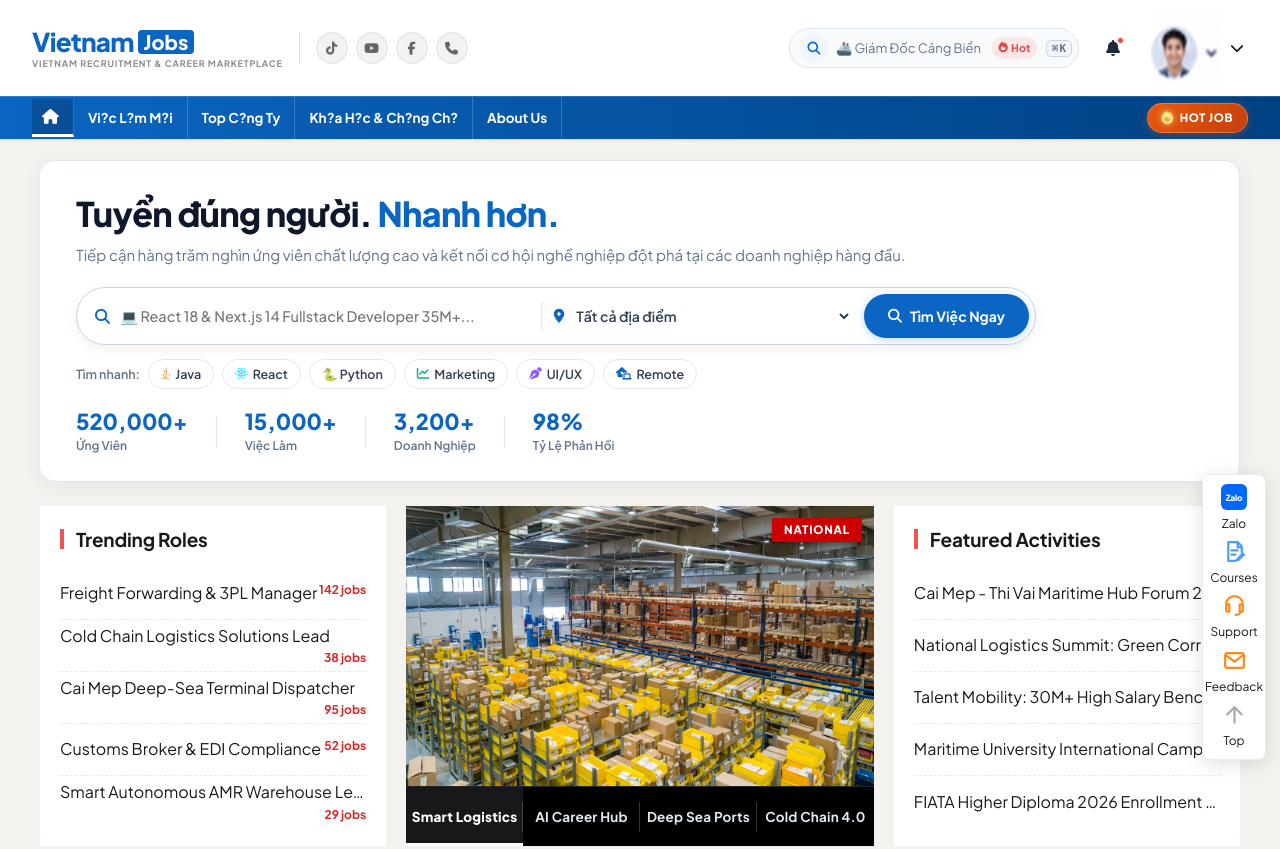
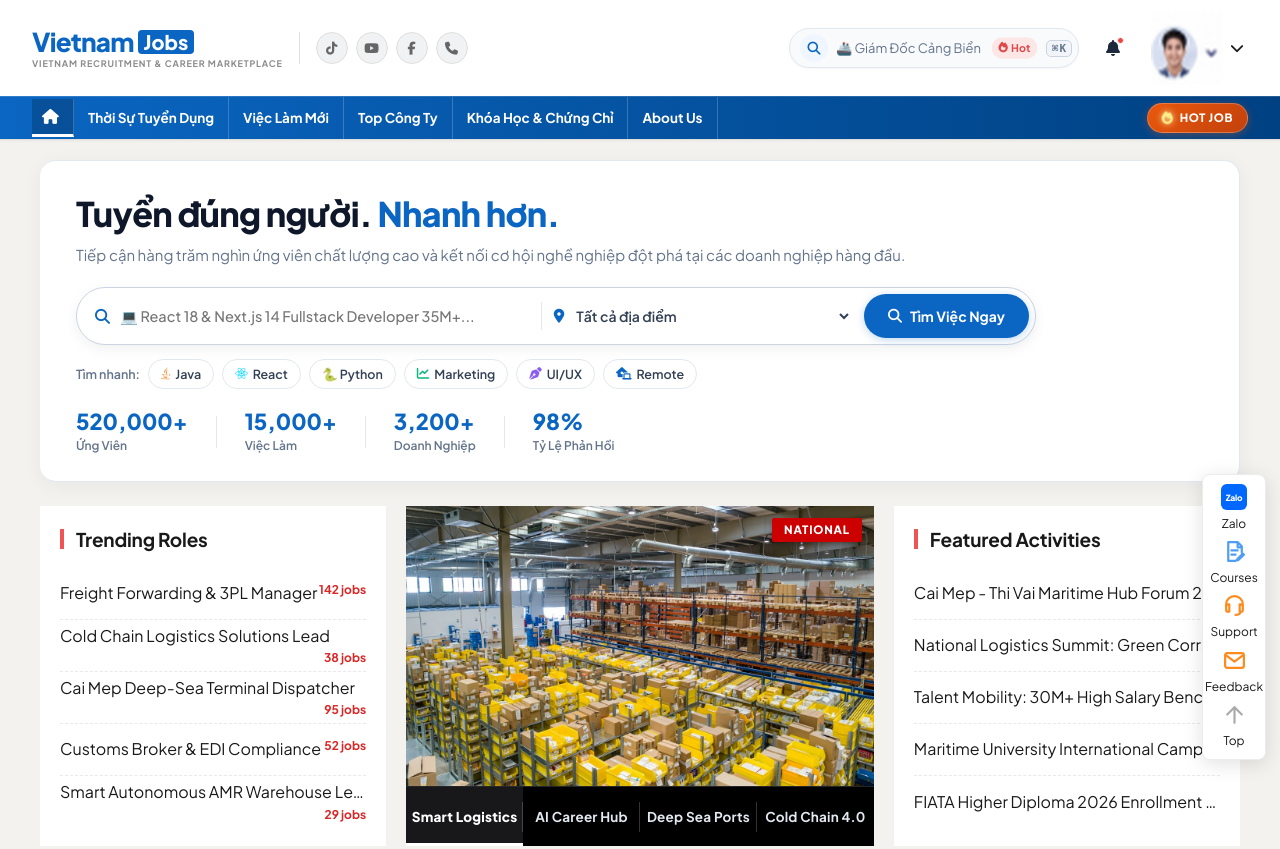
Before and after one commit to Theanlegendary/workthean, a website: page index.html in a window 1280 px wide. Shown: the top 849 px of the page. Drawn offline with Linux system fonts and the light colour scheme; no server answers.

Commit message:
fix(nav): add 'Thời Sự Tuyển Dụng' link to nav bar and verify article deep-routing

```diff
--- a/index.html
+++ b/index.html
@@ -354,17 +354,20 @@
       <div class="container brand-nav-container">
 
         <div class="brand-nav-links-left">
-          <button type="button" class="brand-nav-item home-icon-btn active" data-view="home" onclick="switchView('home'); return false;" title="Trang ch?">
+          <button type="button" class="brand-nav-item home-icon-btn active" data-view="home" onclick="switchView('home'); return false;" title="Trang chủ">
             <i class="fa-solid fa-house"></i>
           </button>
+          <button type="button" class="brand-nav-item" data-view="article" onclick="openArticle(); return false;">
+            Thời Sự Tuyển Dụng
+          </button>
           <button type="button" class="brand-nav-item" data-view="browse" onclick="switchView('browse'); return false;">
-            Vi?c L?m M?i
+            Việc Làm Mới
           </button>
           <button type="button" class="brand-nav-item" data-view="companies" onclick="switchView('companies'); return false;">
-            Top C?ng Ty
+            Top Công Ty
           </button>
           <button type="button" class="brand-nav-item" data-view="courses" onclick="switchView('courses'); return false;">
-            Kh?a H?c &amp; Ch?ng Ch?
+            Khóa Học &amp; Chứng Chỉ
           </button>
           <button type="button" class="brand-nav-item" data-action="about" onclick="scrollToAbout(); return false;">
             About Us
```
